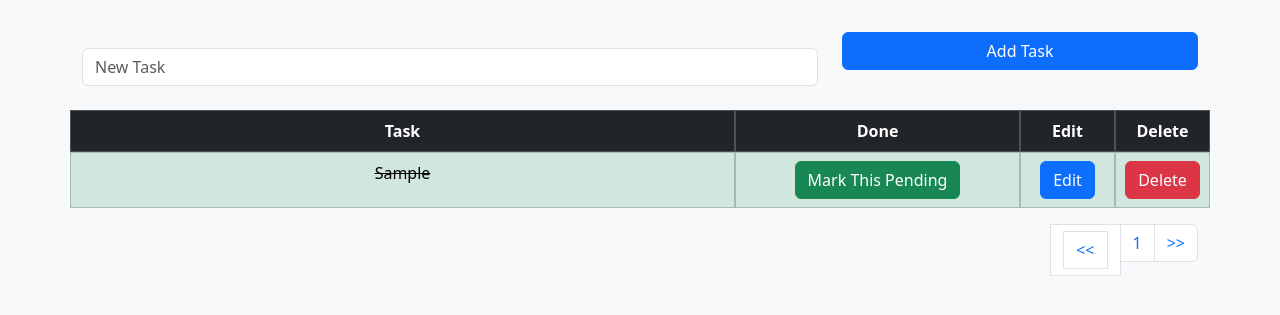
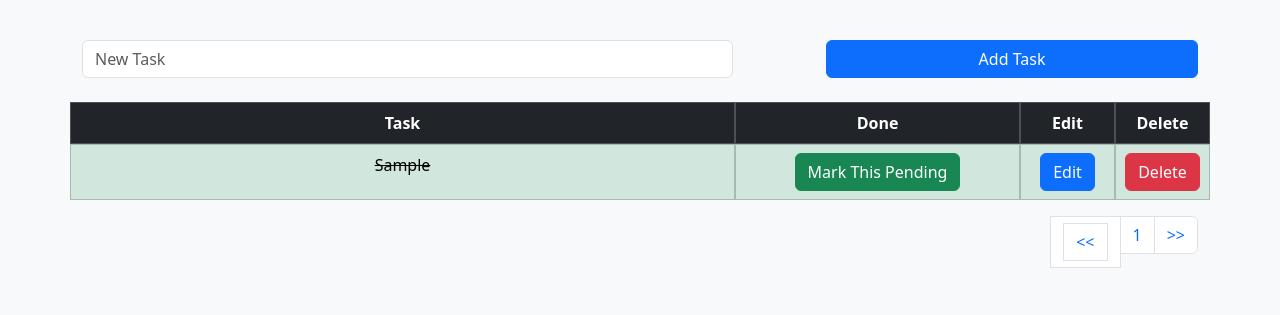
Before and after one commit to steffanii/taskpad, a Django app: page /task/ in a window 1280 px wide. Shown: the part 72-387 px from the top of the page. Run offline with Django 4.2, Linux system fonts and the light colour scheme; a user stored in the database is signed in; tables that the repository leaves empty hold one stand-in row (values such as "Sample post").

Commit message:
update style

```diff
--- a/todolist_app/templates/edit.html
+++ b/todolist_app/templates/edit.html
@@ -9,10 +9,9 @@
     <div class = "container">
       <h1>{{task_obj.task}}</h1>
       {% if task_obj.manage ==  request.user%}
-        <form method="POST" class="row">
+        <form method="POST" class="row mt-3">
           {% csrf_token %}
-          <div class="col-lg-2 ">
-            <label ></label>
+          <div class="col-lg-7  ">
             <input type="text" class="form-control" name="task" id="task" placeholder={{task_obj.task}} value="{{task_obj.task}}">
             <input type="hidden" name="done" id="done" value="{{task_obj.done}}">
           </div>
--- a/todolist_app/templates/todolist.html
+++ b/todolist_app/templates/todolist.html
@@ -17,13 +17,12 @@
       {%endfor%}
     {%endif%}
 
-    <form method="POST" class="row">
+    <form method="POST" class="d-flex justify-content-between align-items-center gx-3 mt-3">
       {% csrf_token %}
-      <div class="col-lg-8 ">
-        <label ></label>
+      <div class="col-lg-7">
         <input type="text" class="form-control" name="task" id="task" placeholder="New Task">
       </div>
-      <div class="col-lg-4 d-flex align-items-end mb-3">
+      <div class="col-lg-4 d-flex align-items-end ">
         <button type="submit" class="btn btn-primary w-100">Add Task</button>
       </div>
     </form>
@@ -66,6 +65,7 @@
       </table>
 
 
+
       <nav aria-label="Page navigation example">
         <ul class="pagination justify-content-end">
           <li class="page-link"><a class="page-link" href="?pg=1"><<</a></li>
@@ -83,5 +83,6 @@
 
 
 
+
     </div>
 {% endblock content %}
```
